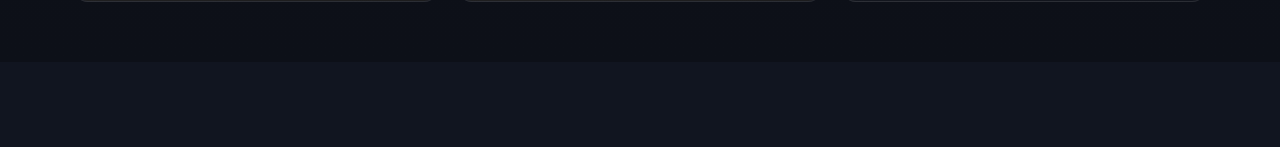
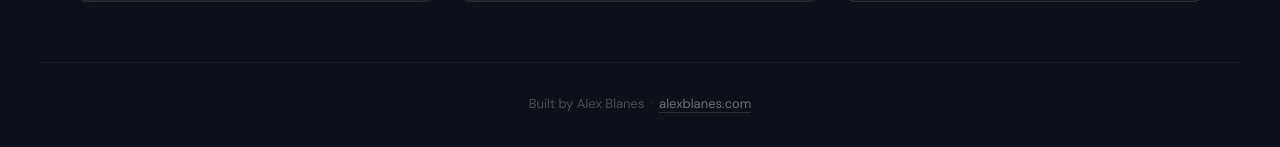
Before and after one commit to izojo/cm-customer-stories, a React (Vite) app: page / in a window 1280 px wide. Shown: the part 2169-2316 px from the top of the page. Before the commit the page ends 2231 px from the top, so only its background shows below. Built offline with nearby package versions, Linux system fonts and the light colour scheme.

Commit message:
Added footer

```diff
--- a/src/CaseStudyExplorer.jsx
+++ b/src/CaseStudyExplorer.jsx
@@ -746,6 +746,26 @@ export default function CaseStudyExplorer() {
       </div>
 
       <DetailModal cs={selected} onClose={() => setSelected(null)} />
+
+      {/* Footer */}
+      <div style={{
+        padding: "32px 32px 40px", maxWidth: 1200, margin: "0 auto",
+        borderTop: "1px solid rgba(255,255,255,0.06)",
+        display: "flex", alignItems: "center", justifyContent: "center", gap: 6,
+        fontSize: 13, fontFamily: "'DM Sans', sans-serif",
+        color: "rgba(255,255,255,0.25)",
+      }}>
+        <span>Built by Alex Blanes</span>
+        <span style={{ opacity: 0.4 }}>·</span>
+        <a href="https://alexblanes.com" target="_blank" rel="noopener noreferrer" style={{
+          color: "rgba(255,255,255,0.4)", textDecoration: "none",
+          borderBottom: "1px solid rgba(255,255,255,0.12)",
+          transition: "color 0.2s ease, border-color 0.2s ease",
+        }}
+        onMouseEnter={e => { e.currentTarget.style.color = "rgba(212,168,67,0.7)"; e.currentTarget.style.borderColor = "rgba(212,168,67,0.3)"; }}
+        onMouseLeave={e => { e.currentTarget.style.color = "rgba(255,255,255,0.4)"; e.currentTarget.style.borderColor = "rgba(255,255,255,0.12)"; }}
+        >alexblanes.com</a>
+      </div>
     </div>
   );
 }
```
